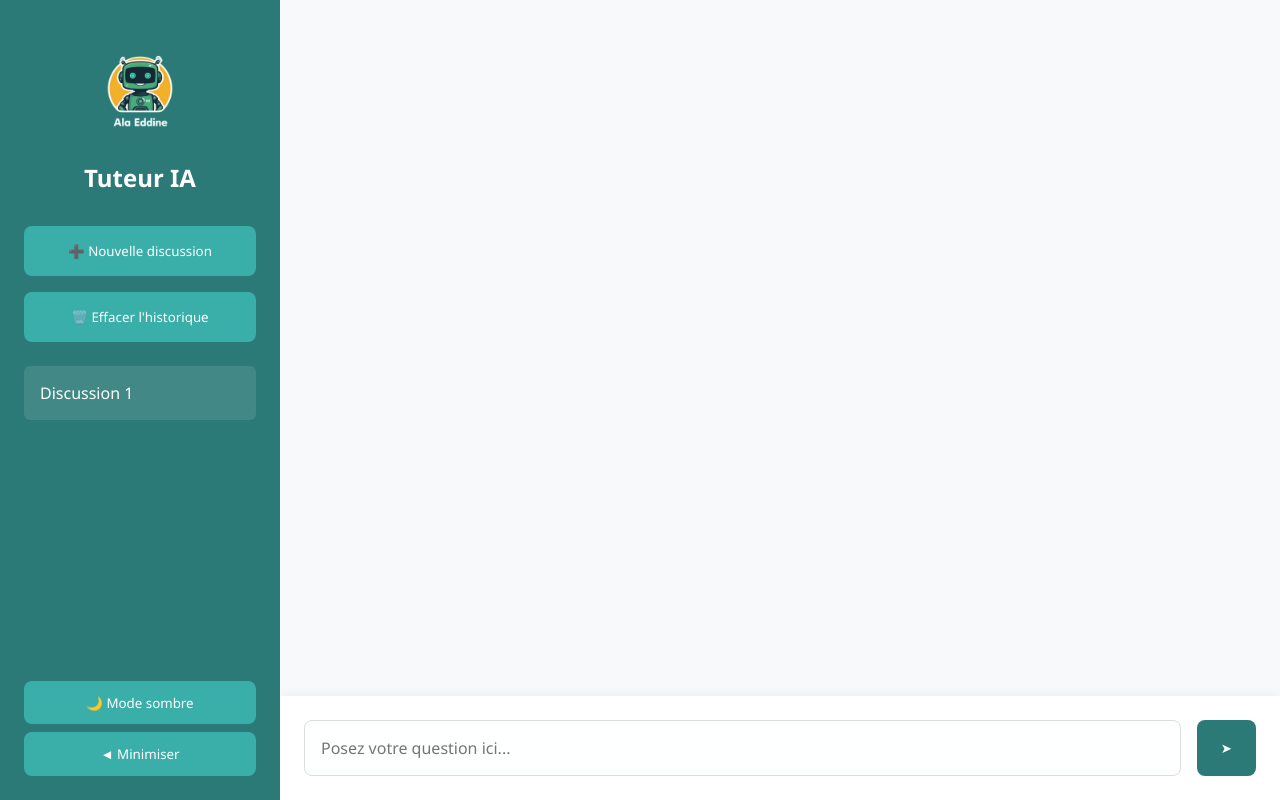
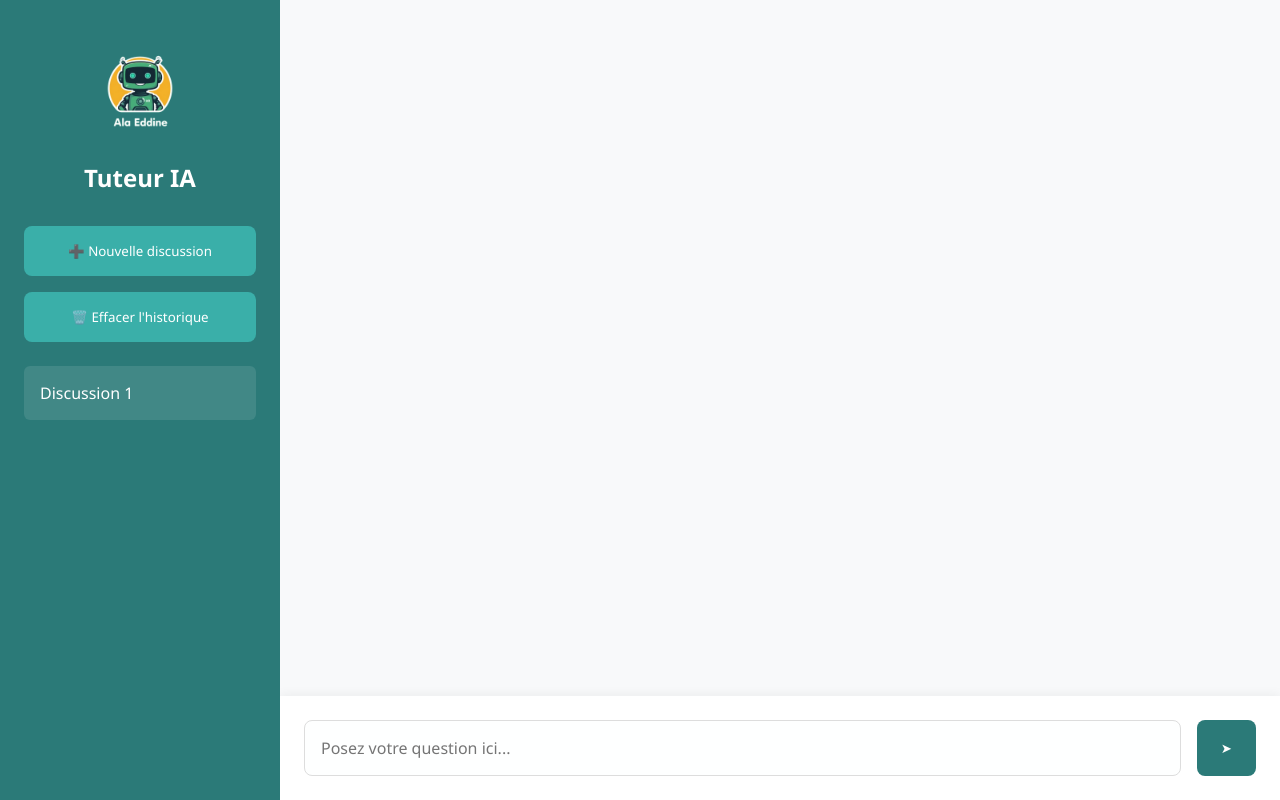
Before and after one commit to AlaeddineDhif/render_chatbot, a Flask app: page / in a window 1280 px wide. Run offline with Flask 3, Linux system fonts and the light colour scheme.

Commit message:
Ajout des réponses progressives et suppression des boutons inutiles

```diff
--- a/static/app.js
+++ b/static/app.js
@@ -9,11 +9,6 @@ function init() {
         loadChat(currentChat);
     }
     renderChatList();
-
-    // Activer le mode sombre si déjà configuré
-    if (localStorage.getItem('darkMode') === 'true') {
-        document.body.classList.add('dark-mode');
-    }
 }
 
 function createNewChat() {
@@ -28,7 +23,6 @@ function createNewChat() {
     saveToLocalStorage();
     renderChatList();
     clearChatBox();
-    window.location.href = '/'; // Recharger la page pour la nouvelle discussion
 }
 
 function renderChatList() {
@@ -101,7 +95,7 @@ async function processQuestion() {
                 timestamp: data.timestamp
             };
             currentChat.messages.push(aiMsg);
-            appendMessage(data.answer, 'ai');
+            simulateTypingEffect(data.answer, 'ai');
         } else {
             throw new Error(data.error);
         }
@@ -112,21 +106,34 @@ async function processQuestion() {
     saveToLocalStorage();
 }
 
+function simulateTypingEffect(text, role) {
+    const chatBox = document.getElementById('chatBox');
+    const messageDiv = document.createElement('div');
+    messageDiv.className = `message ${role}-message`;
+    const contentDiv = document.createElement('div');
+    messageDiv.appendChild(contentDiv);
+    chatBox.appendChild(messageDiv);
+
+    let index = 0;
+    const speed = 20;
+
+    function typeWriter() {
+        if (index < text.length) {
+            contentDiv.textContent += text.charAt(index);
+            index++;
+            chatBox.scrollTop = chatBox.scrollHeight;
+            setTimeout(typeWriter, speed);
+        }
+    }
+
+    typeWriter();
+}
+
 function clearHistory() {
     if (confirm("Êtes-vous sûr de vouloir effacer l'historique ?")) {
         localStorage.removeItem('chats');
         location.reload();
     }
-}
-
-function toggleDarkMode() {
-    document.body.classList.toggle('dark-mode');
-    localStorage.setItem('darkMode', document.body.classList.contains('dark-mode'));
-}
-
-function toggleSidebar() {
-    const sidebar = document.getElementById('sidebar');
-    sidebar.classList.toggle('collapsed');
 }
 
 function saveToLocalStorage() {
--- a/static/styles.css
+++ b/static/styles.css
@@ -17,19 +17,12 @@ body {
     background: var(--background-color);
     color: var(--text-color);
     height: 100vh;
-    transition: background 0.3s, color 0.3s;
-}
-
-body.dark-mode {
-    --background-color: #121212;
-    --text-color: #ffffff;
 }
 
 .container {
     display: grid;
     grid-template-columns: var(--sidebar-width) 1fr;
     height: 100vh;
-    transition: grid-template-columns 0.3s;
 }
 
 .sidebar {
@@ -42,11 +35,6 @@ body.dark-mode {
     position: relative;
 }
 
-.sidebar.collapsed {
-    width: 60px;
-    overflow: hidden;
-}
-
 .logo-container {
     text-align: center;
     padding: 1rem 0;
@@ -57,11 +45,6 @@ body.dark-mode {
     height: auto;
     margin-bottom: 1rem;
     border-radius: 50%;
-    transition: width 0.3s;
-}
-
-.sidebar.collapsed .logo {
-    width: 40px;
 }
 
 .new-chat, .clear-button {
@@ -105,21 +88,6 @@ body.dark-mode {
     gap: 0.5rem;
 }
 
-.dark-mode-button, .minimize-button {
-    width: 100%;
-    padding: 0.8rem;
-    background: var(--secondary-color);
-    color: white;
-    border: none;
-    border-radius: 8px;
-    cursor: pointer;
-    transition: background 0.3s;
-}
-
-.dark-mode-button:hover, .minimize-button:hover {
-    background: #2B7A78;
-}
-
 .main-content {
     display: flex;
     flex-direction: column;
@@ -130,11 +98,6 @@ body.dark-mode {
     padding: 2rem;
     overflow-y: auto;
     background: #f8f9fa;
-}
-
-body.dark-mode .chat-box {
-    background: #1e1e1e;
-    color: white;
 }
 
 .message {
@@ -157,21 +120,12 @@ body.dark-mode .chat-box {
     box-shadow: 0 2px 4px rgba(0, 0, 0, 0.05);
 }
 
-body.dark-mode .ai-message {
-    background: #2d2d2d;
-    border-color: #444;
-}
-
 .input-area {
     display: flex;
     gap: 1rem;
     padding: 1.5rem;
     background: white;
     box-shadow: 0 -2px 10px rgba(0, 0, 0, 0.05);
-}
-
-body.dark-mode .input-area {
-    background: #1e1e1e;
 }
 
 input[type="text"] {
--- a/templates/index.html
+++ b/templates/index.html
@@ -21,8 +21,7 @@
             <div class="chat-history" id="chatHistory"></div>
 
             <div class="sidebar-footer">
-                <button class="dark-mode-button" onclick="toggleDarkMode()">🌙 Mode sombre</button>
-                <button class="minimize-button" onclick="toggleSidebar()">◄ Minimiser</button>
+                <!-- Suppression des boutons de mode sombre et minimiser -->
             </div>
         </aside>
 
```
